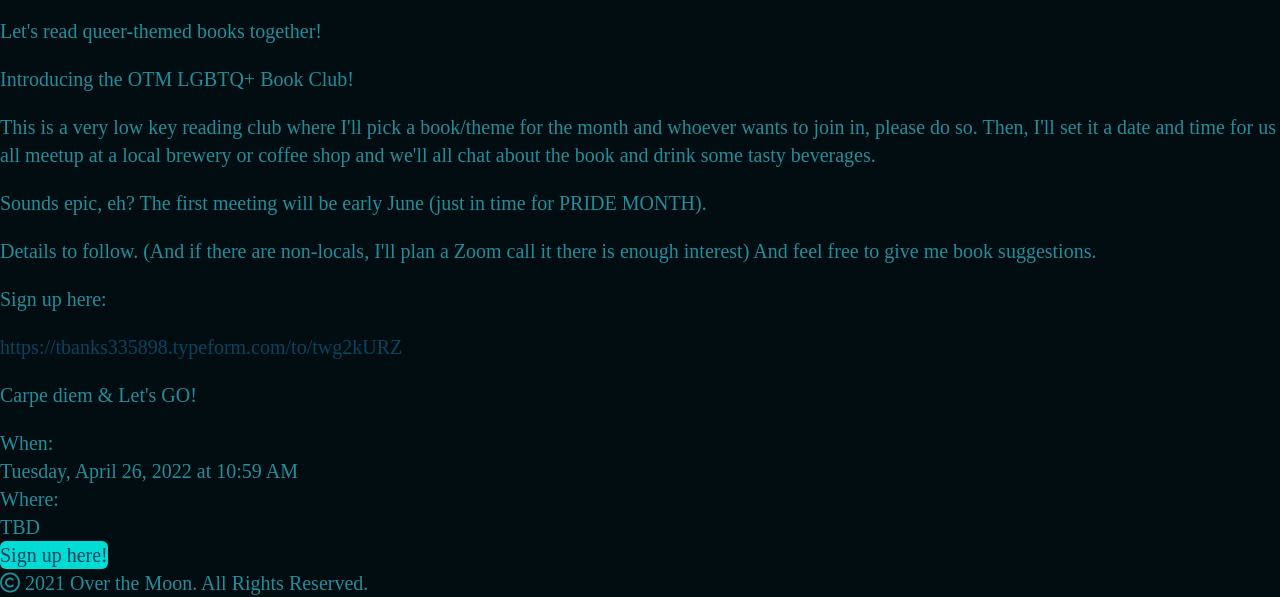
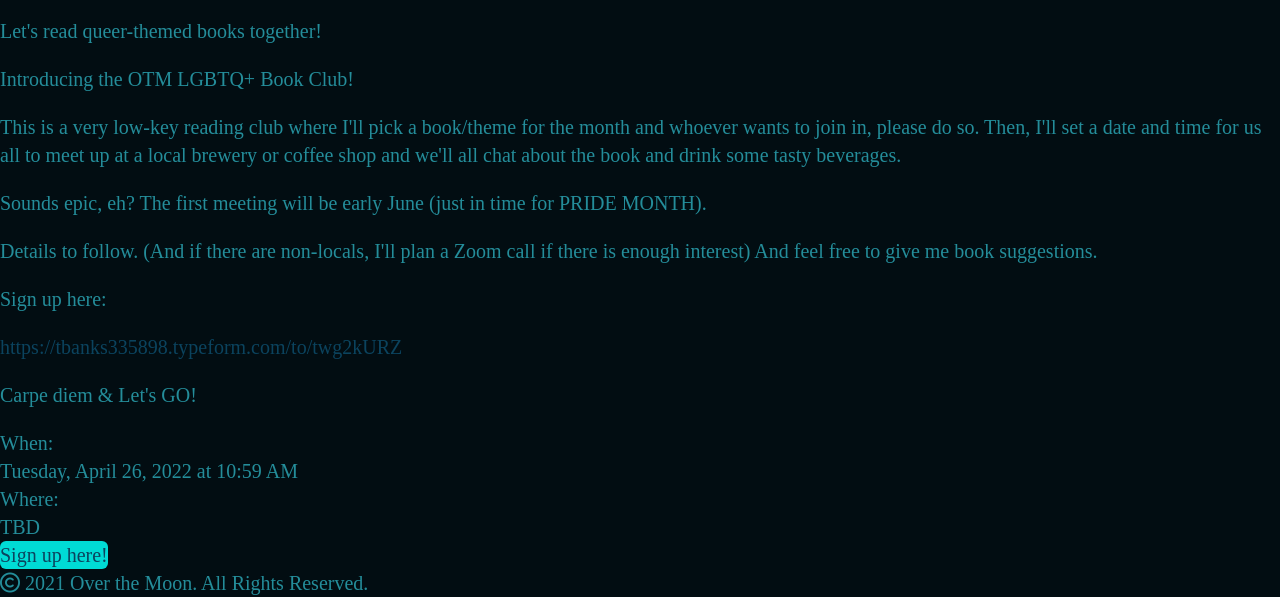
Before and after one commit to zapscribbles/over-the-moon, an Eleventy site: page src/index.njk in a window 1280 px wide. Shown: the part 1547-2144 px from the top of the page. Built offline with nearby package versions, Linux system fonts and the light colour scheme; Eleventy itself is replaced by a stand-in of ours; files that its build step writes are made by us from their sources; a web font is replaced by a local one.

Commit message:
Update Events “2022-04-26-otm-lgbtq-book-club”

```diff
--- a/src/events/2022-04-26-otm-lgbtq-book-club.md
+++ b/src/events/2022-04-26-otm-lgbtq-book-club.md
@@ -7,13 +7,13 @@ description: >-
   Introducing the OTM LGBTQ+ Book Club!
 
 
-  This is a very low key reading club where I'll pick a book/theme for the month and whoever wants to join in, please do so. Then, I'll set it a date and time for us all meetup at a local brewery or coffee shop and we'll all chat about the book and drink some tasty beverages.
+  This is a very low-key reading club where I'll pick a book/theme for the month and whoever wants to join in, please do so. Then, I'll set a date and time for us all to meet up at a local brewery or coffee shop and we'll all chat about the book and drink some tasty beverages.
 
 
   Sounds epic, eh? The first meeting will be early June (just in time for PRIDE MONTH).
 
 
-  Details to follow. (And if there are non-locals, I'll plan a Zoom call it there is enough interest) And feel free to give me book suggestions.
+  Details to follow. (And if there are non-locals, I'll plan a Zoom call if there is enough interest) And feel free to give me book suggestions.
 
 
   Sign up here:   <!--StartFragment-->
```
